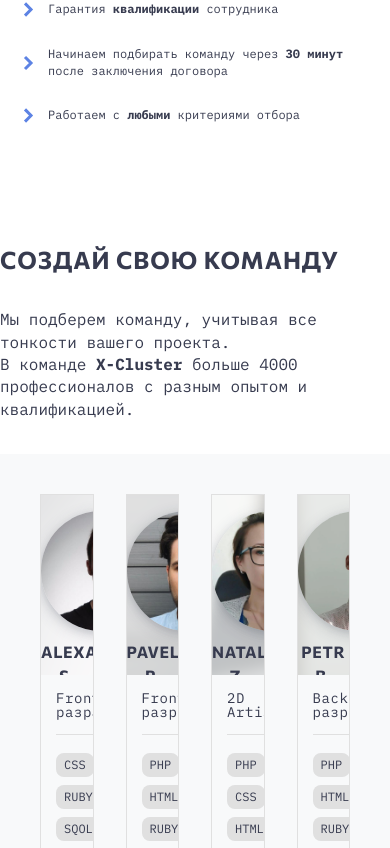
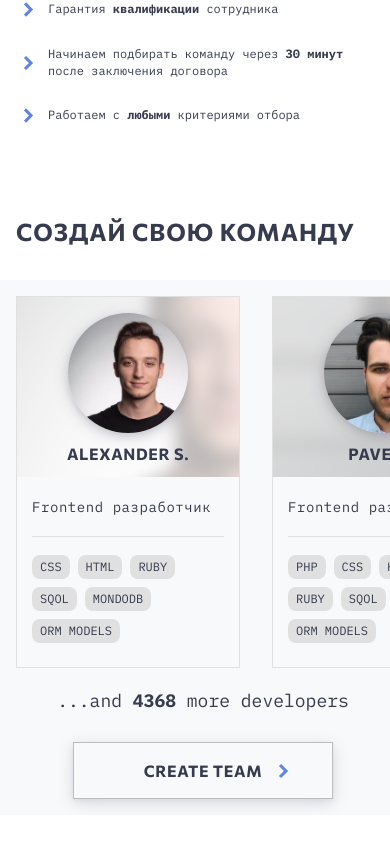
Before and after one commit to Bespalov-D-A/x-tech-form, a React (Create React App) app: page / in a window 390 px wide. Shown: the part 2276-3124 px from the top of the page. Built offline with nearby package versions, Linux system fonts and the light colour scheme.

Commit message:
responsive 320 create team block

```diff
--- a/src/components/CreateTeam/CreateTeam.module.scss
+++ b/src/components/CreateTeam/CreateTeam.module.scss
@@ -11,6 +11,9 @@
 	@include media("within", "md") {
 		padding: 100px 8px 0;
 	}
+	@include media("max", "sm") {
+		padding: 92px 0 0;
+	}
 }
 
 .header {
@@ -19,6 +22,9 @@
 	margin: 0 auto;
 	@include media("within", "md") {
 		padding: 0 20px;
+	}
+	@include media("max", "sm") {
+		padding: 0 16px;
 	}
 }
 
@@ -54,6 +60,9 @@
 		margin-bottom: 18px;
 		font-size: 14px;
 	}
+	@include media("max", "sm") {
+		display: none;
+	}
 }
 
 .info {
@@ -65,6 +74,10 @@
 	@include media("within", "md") {
 		padding: 20px 20px 36px;
 	}
+	@include media("max", "sm") {
+		padding: 16px 0 16px 16px;
+		overflow: hidden;
+	}
 }
 
 .list {
@@ -75,8 +88,11 @@
 	@include media("within", "lg") {
 		margin-bottom: 40px;
 	}
-	@include media("within", "md") {
+	@include media("max", "md") {
 		margin-bottom: 24px;
+	}
+	@include media("max", "sm") {
+		overflow: hidden;
 	}
 }
 
@@ -89,7 +105,7 @@
 	@include media("within", "lg") {
 		margin-bottom: 40px;
 	}
-	@include media("within", "md") {
+	@include media("max", "md") {
 		margin-bottom: 32px;
 	}
 }
--- a/src/components/common/EmployeeItem/EmployeeItem.module.scss
+++ b/src/components/common/EmployeeItem/EmployeeItem.module.scss
@@ -26,6 +26,10 @@
 		&:last-child {
 			display: none;
 		}
+	}
+
+	@include media("max", "sm") {
+		min-width: 224px;
 	}
 	&:hover {
 		.mount {
```
